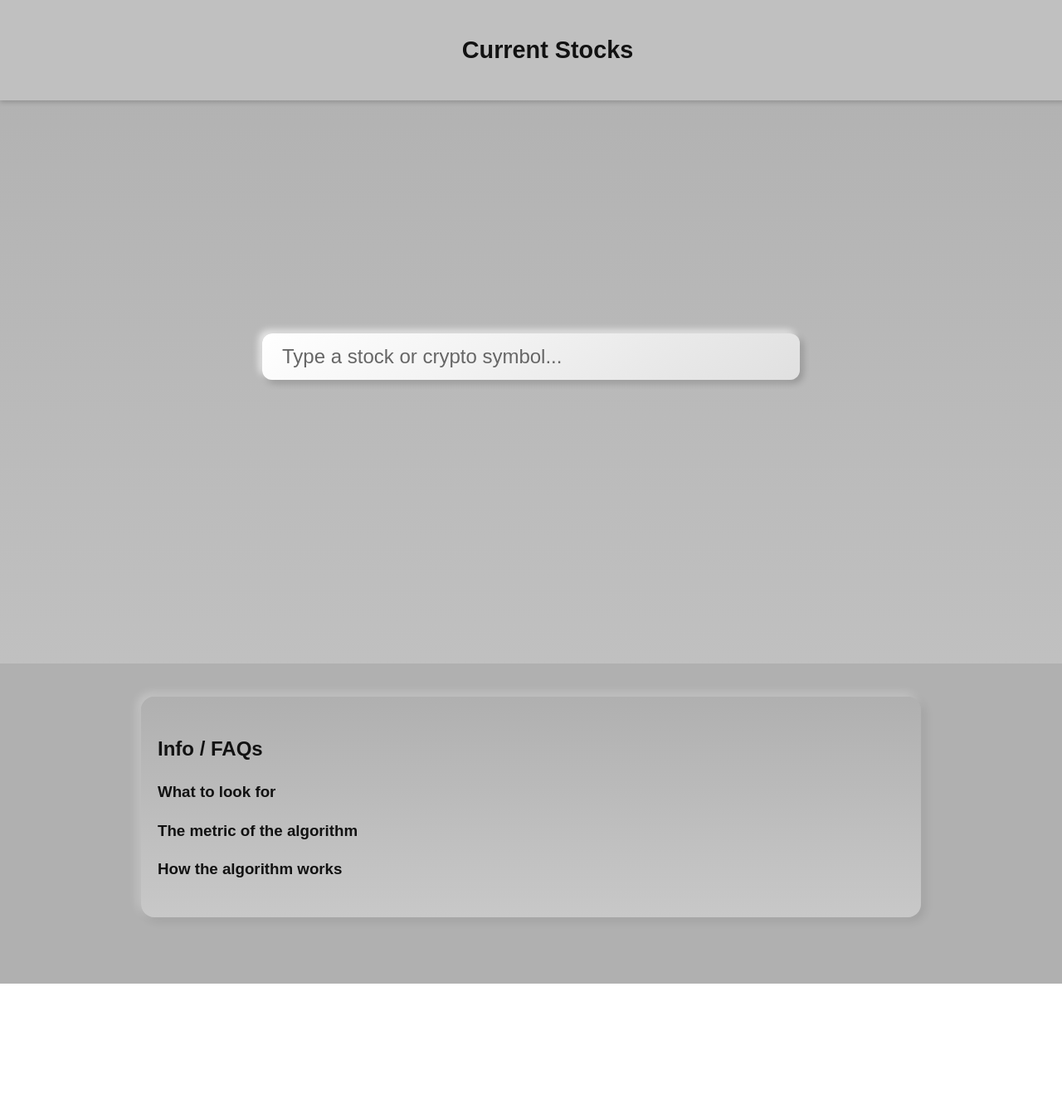
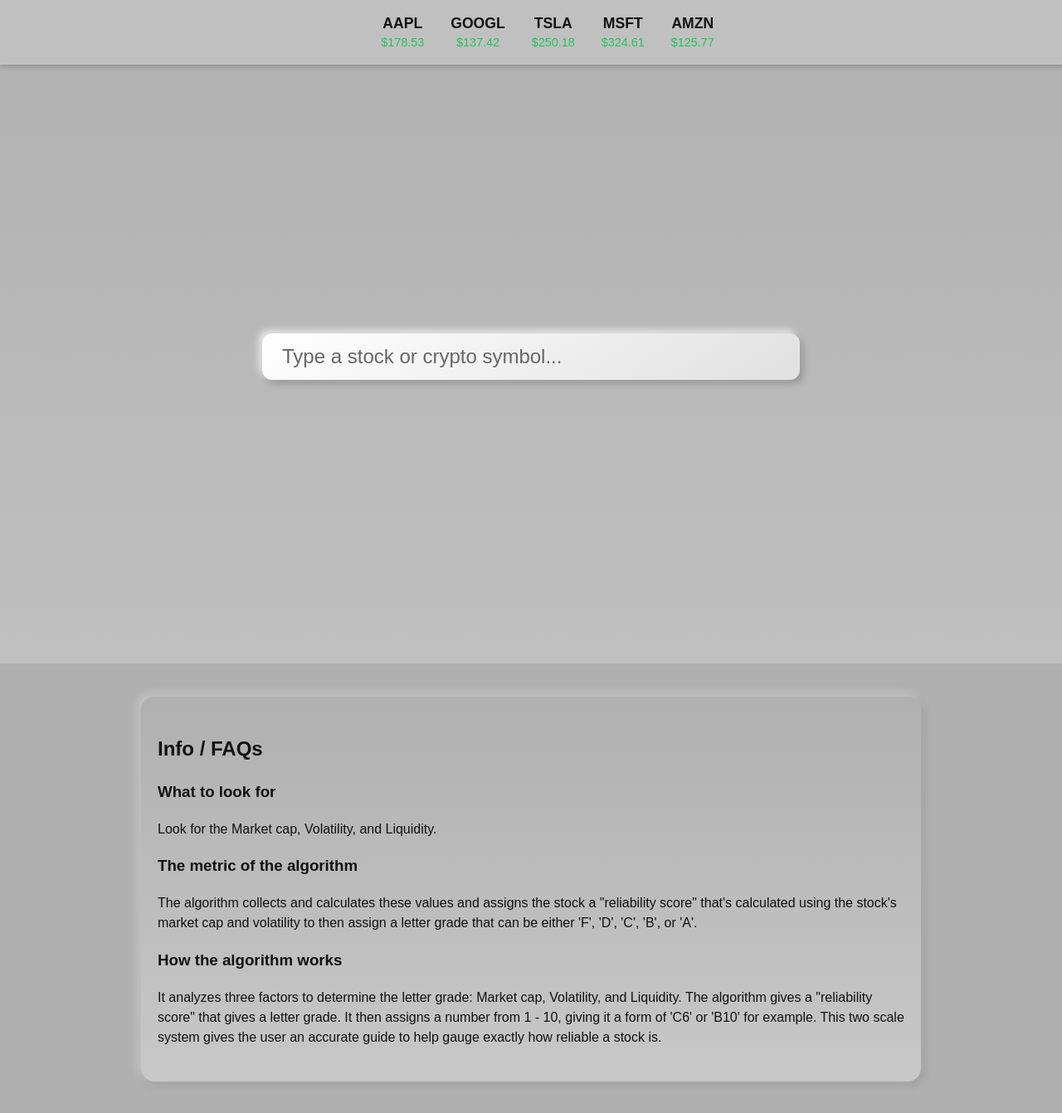
Before and after one commit to HudsonM64/Investment-Crypto-App, a React (Vite) app: page / in a window 1280 px wide. Shown: the top 1342 px of the page at 83% size. Before the commit the page ends 1186 px from the top, so only its background shows below. Built offline with nearby package versions, Linux system fonts and the light colour scheme.

Commit message:
Added some place holders for the current stocks.

```diff
--- a/src/App.css
+++ b/src/App.css
@@ -20,6 +20,29 @@ html, body, #root, .app-container {
   z-index: 1000;
   text-align: center;
   font-size: 1.2rem;
+}
+
+.stock-list {
+  display: flex;
+  gap: 2rem;
+  justify-content: center;
+  white-space: nowrap;
+  align-items: center;
+}
+.stock-item {
+  display: flex;
+  flex-direction: column;
+  align-items: center;
+}
+
+.stock-symbol {
+  font-weight: bold;
+  font-size: 1.1rem;
+}
+
+.stock-price {
+  color: #22c55e;
+  font-size: 0.9rem;
 }
 
 /* Hero section fills full viewport */
--- a/src/App.jsx
+++ b/src/App.jsx
@@ -3,6 +3,14 @@ import './App.css';
 
 function App() {
   const [search, setSearch] = useState('');
+
+  const stocks = [
+    { symbol: "AAPL", price: 178.53 },
+    { symbol: "GOOGL", price: 137.42 },
+    { symbol: "TSLA", price: 250.18 },
+    { symbol: "MSFT", price: 324.61 },
+    { symbol: "AMZN", price: 125.77 },
+  ];
 
   const scrollToContent = () => {
     const content = document.querySelector('.content');
@@ -13,7 +21,14 @@ function App() {
     <div className="app-container">
       {/* Header for stock standings */}
       <header className="stock-header">
-        <h2>Current Stocks</h2>
+        <div className="stock-list">
+          {stocks.map((stock) => (
+            <div key={stock.symbol} className="stock-item">
+              <span className="stock-symbol">{stock.symbol}</span>
+              <span className="stock-price">${stock.price.toFixed(2)}</span>
+              </div>
+          ))}
+        </div>
       </header>
 
       {/* Hero section with centered search bar */}
@@ -32,8 +47,15 @@ function App() {
         <section className="faqs">
           <h2>Info / FAQs</h2>
           <h3>What to look for</h3>
+          <p>Look for the Market cap, Volatility, and Liquidity.</p>
           <h3>The metric of the algorithm</h3>
+          <p>The algorithm collects and calculates these values and assigns the stock a "reliability score" that's calculated
+          using the stock's market cap and volatility to then assign a letter grade that can be either 'F', 'D', 'C', 'B', or 'A'.</p>
           <h3>How the algorithm works</h3>
+          <p>It analyzes three factors to determine the letter grade: Market cap, Volatility, and Liquidity.
+          The algorithm gives a "reliability score" that gives a letter grade. It then assigns a number from 1 - 10, giving it a form of 'C6' or 'B10' for example.
+          This two scale system gives the user an accurate guide to help gauge exactly how reliable a stock is.
+          </p>
         </section>
       </main>
     </div>
```
